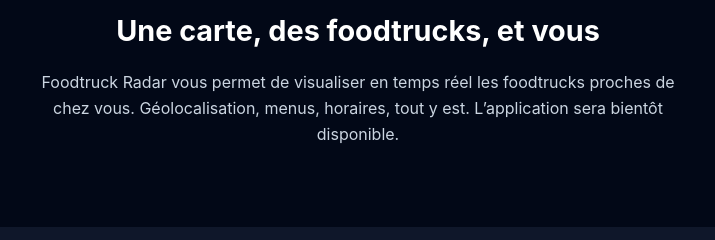
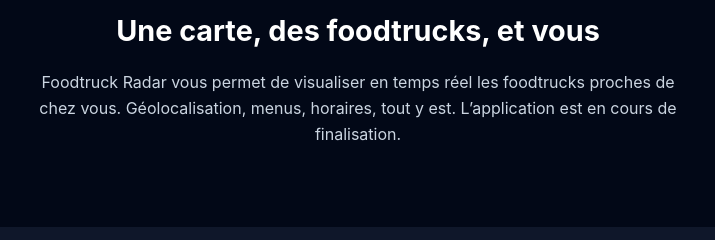
Before and after one commit to fchalon-fcit/foodtruckradar-landing, a plain HTML site: page index.html in a window 1280 px wide. Shown: the part 296-536 px from the top of the page, 282-997 px from the left. Drawn offline with Linux system fonts and the light colour scheme; files that its build step writes are made by us from their sources.

Commit message:
Update index.html

```diff
--- a/index.html
+++ b/index.html
@@ -20,7 +20,7 @@
       <h2>Une carte, des foodtrucks, et vous</h2>
       <p>
         Foodtruck Radar vous permet de visualiser en temps réel les foodtrucks proches de chez vous.
-        Géolocalisation, menus, horaires, tout y est. L’application sera bientôt disponible.
+        Géolocalisation, menus, horaires, tout y est. L’application est en cours de finalisation.
       </p>
     </section>
   </main>
```
